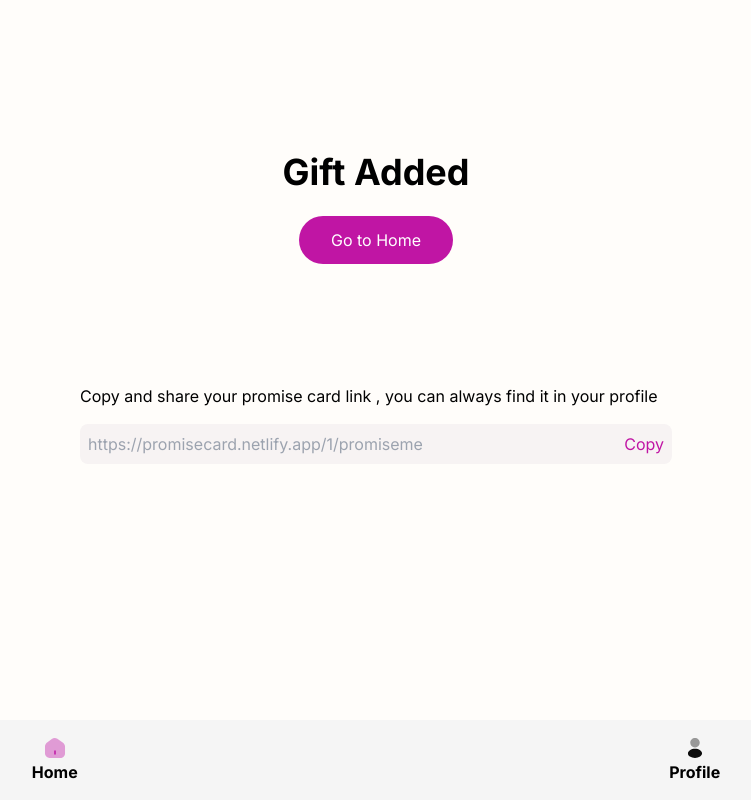
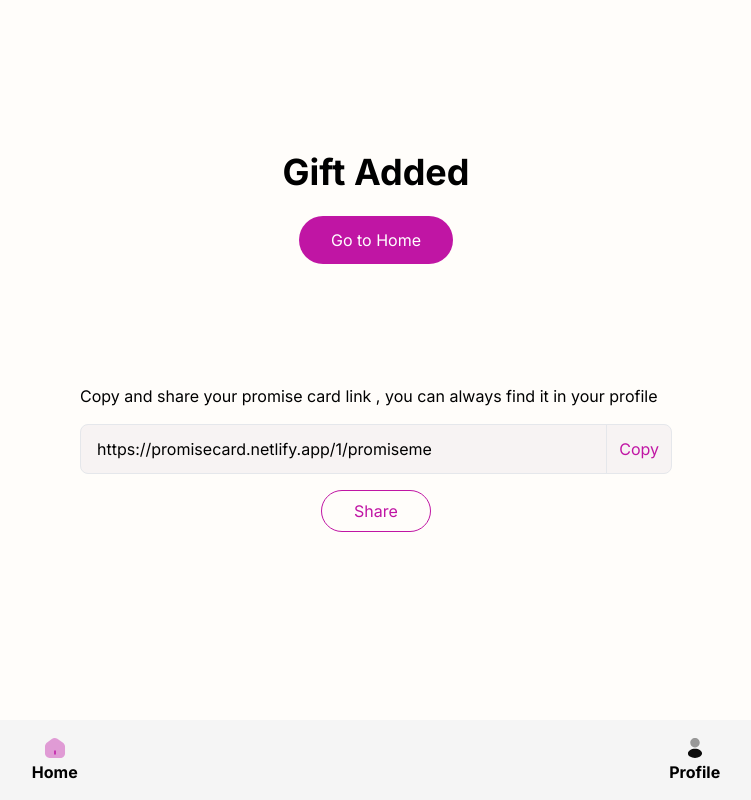
Before and after one commit to SirhmVFX/promisecard-v2, a Next.js app: page /1/giftadded in a window 1280 px wide. Shown: the whole page, without its empty margins (264-1015 px from the left). Built offline with nearby package versions, Linux system fonts and the light colour scheme; no server answers; sample sign-in values are in the browser's storage.

Commit message:
fixing issues

```diff
--- a/app/(owner)/[userid]/(user)/giftadded/page.jsx
+++ b/app/(owner)/[userid]/(user)/giftadded/page.jsx
@@ -20,13 +20,14 @@ function GiftAdded({ params }) {
             your profile
           </p>
 
-          <div className="flex p-2 bg-[#F7F3F3] rounded-lg justify-between">
-            <input
-              type="text"
-              className="bg-transparent w-[90%]"
-              placeholder={`https://promisecard.netlify.app/${params.userid}/promiseme`}
-            />
-            <button className="text-[#C015a4]">Copy</button>
+          <div className="flex items-center bg-[#F7F3F3] rounded-lg justify-between border">
+            <p className="ps-4">{`https://promisecard.netlify.app/${params.userid}/promiseme`}</p>
+            <button className="text-[#C015a4] border-s p-3">Copy</button>
+          </div>
+          <div className="flex w-full justify-center">
+            <button className="border border-[#c015a4] py-2 px-8 text-[#c015a4] mt-4 rounded-full">
+              Share
+            </button>
           </div>
         </div>
       </section>
--- a/app/(owner)/[userid]/(user)/profile/page.jsx
+++ b/app/(owner)/[userid]/(user)/profile/page.jsx
@@ -107,14 +107,16 @@ const Profile = ({ params }) => {
                 means the world! 🎁✨
               </div>
             </div>
-            <div className="flex justify-between p-4 bg-[#F7F3F3] border rounded-2xl mb-4">
+            <div className="flex justify-between  flex-col p-4 bg-[#F7F3F3] border rounded-2xl mb-4">
               <div>
                 <p className="text-black">
                   {`https://promisecard.netlify.app/${params.userid}/promiseme`}
                 </p>
               </div>
             </div>
-            <button>Copy</button>
+            <button className="bg-[#c015a4] w-full p-2 rounded-full">
+              Copy
+            </button>
           </form>
 
           <button onClick={handleLogout} className="flex text-black mt-16">
```
